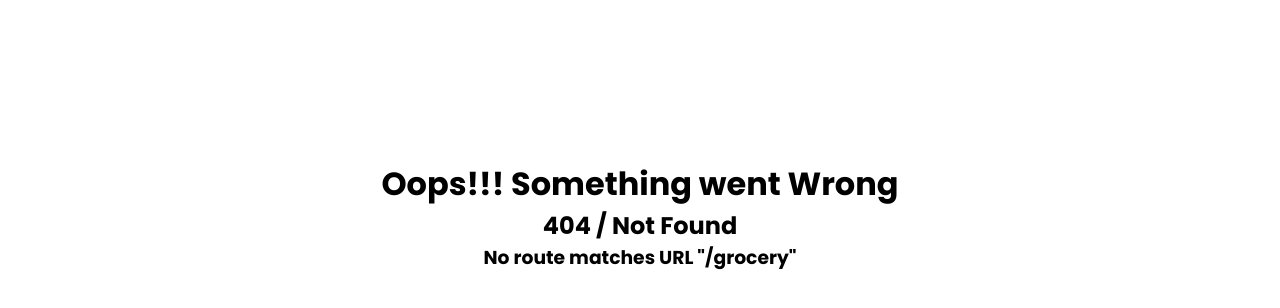
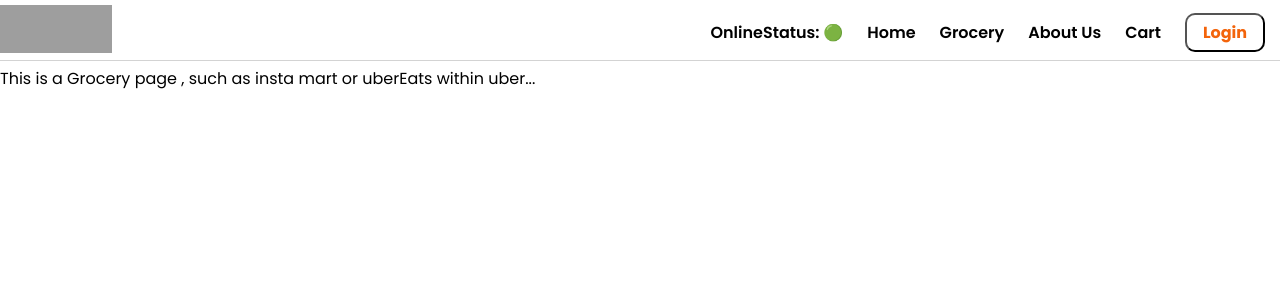
Before and after one commit to Bharath-Dubbaka/SwiggyClone, a React (Vite) app: page /grocery in a window 1280 px wide. Before the commit this address had no page. Shown: the top 308 px of the page. Built offline with nearby package versions, Linux system fonts and the light colour scheme; grey boxes are pictures that could not be loaded.

Commit message:
added chunking/bundle splitting to about and grocery pages using lazyFn and SuspenseCompo

```diff
--- a/src/App.js
+++ b/src/App.js
@@ -1,14 +1,19 @@
-import React from "react";
+import React, { lazy, Suspense } from "react";
 import ReactDOM from "react-dom/client";
 import Header from "./components/Header";
 import Body from "./components/Body";
-import About from "./components/About";
-// for experiment of class components
+// import About from "./components/About";
 import AboutClass from "./components/classCompo/AboutClass";
-import Contact from "./components/Contact";
+// import Contact from "./components/Contact";
 import Error from "./components/Error";
 import RestaurantMenu from "./components/RestaurantMenu";
 import { createBrowserRouter, RouterProvider, Outlet } from "react-router-dom";
+import Shimmer from "./components/shimmerUI/Shimmer";
+
+const Grocery = lazy(() => import("./components/Grocery"));
+const About = lazy(() => {
+   return import("./components/About");
+});
 
 const AppLayout = () => {
    return (
@@ -31,13 +36,21 @@ const appRoutes = createBrowserRouter([
          },
          {
             path: "/about",
-            element: <About />,
-            // for experiment of class components
+            element: (
+               <Suspense fallback={<Shimmer />}>
+                  <About />
+               </Suspense>
+            ),
+            // for experiment of class components and remove lazy&suspense
             // element: <AboutClass />,
          },
          {
-            path: "/contact",
-            element: <Contact />,
+            path: "/grocery",
+            element: (
+               <Suspense fallback={<Shimmer />}>
+                  <Grocery />
+               </Suspense>
+            ),
          },
          // Dynamic Routes
          {
--- /dev/null
+++ b/src/components/Grocery.jsx
@@ -0,0 +1,11 @@
+import React from "react";
+
+const Grocery = () => {
+   return (
+      <div>
+         This is a Grocery page , such as insta mart or uberEats within uber...
+      </div>
+   );
+};
+
+export default Grocery;
--- a/src/components/Header.jsx
+++ b/src/components/Header.jsx
@@ -19,6 +19,9 @@ const Header = () => {
                <li>OnlineStatus: {onlineStatus ? "🟢" : "🔴"}</li>
                <li>
                   <Link to="/">Home</Link>
+               </li>
+               <li>
+                  <Link to="/grocery">Grocery</Link>
                </li>
                <li>
                   <Link to="/about">About Us</Link>
```
